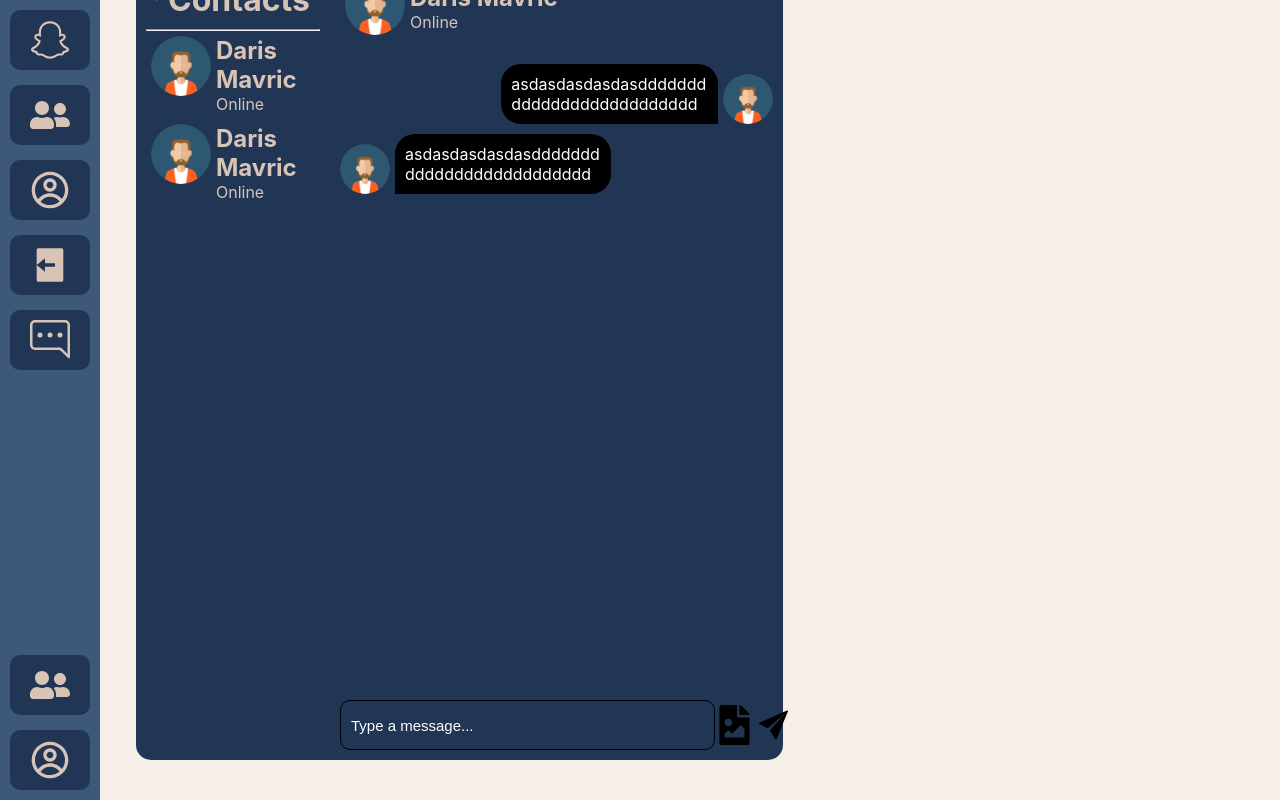
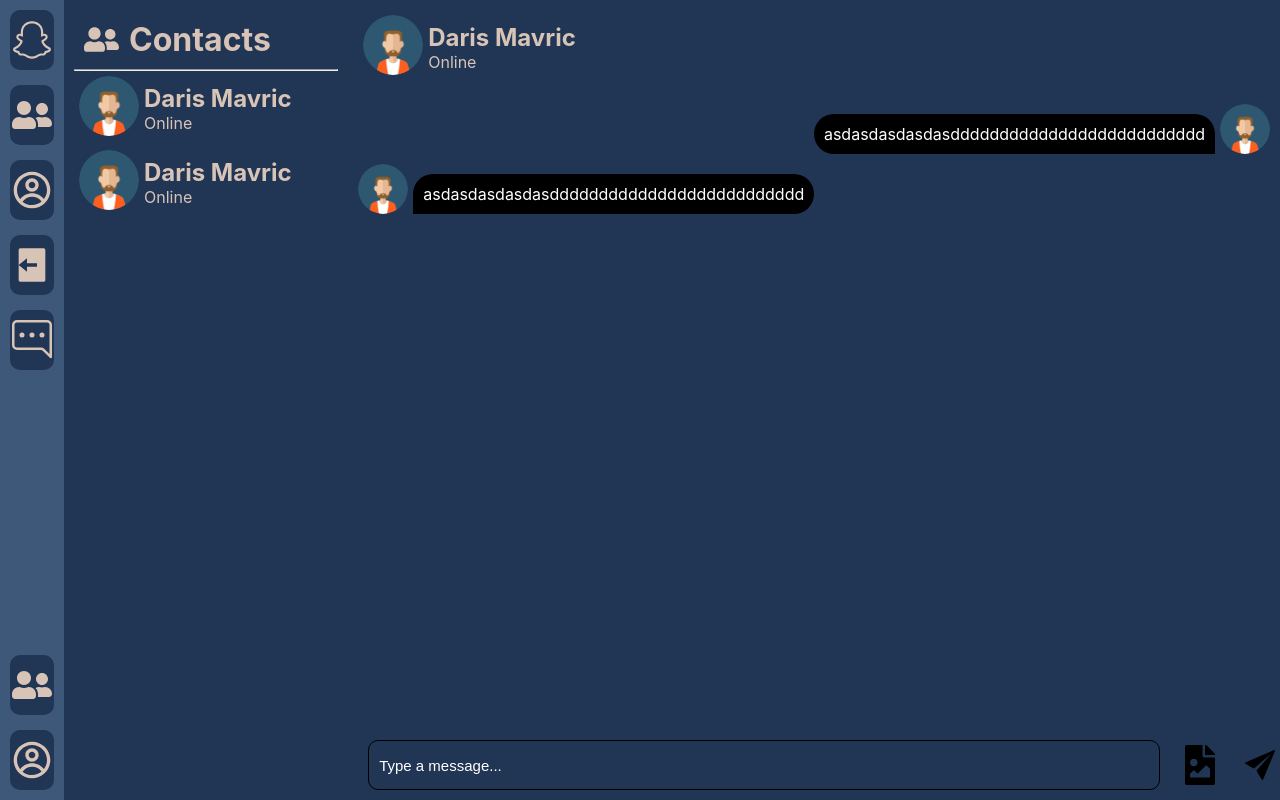
Before and after one commit to DarisMavric/Realtime-Chat-App, a React (Create React App) app in the folder client/: page / in a window 1280 px wide. Built offline with nearby package versions, Linux system fonts and the light colour scheme.

Commit message:
Changes Chat Section Width And Height

```diff
--- a/client/src/Home/Home.css
+++ b/client/src/Home/Home.css
@@ -1,59 +1,21 @@
 .home {
     display: flex;
+    height: 100vh;
+    width: 100%;
 }
 
 
 .chatter {
     display: flex;
-    justify-content: center;
-    align-items: center;
-    height: 90vh;
+  flex-grow: 1; /* This makes it take the remaining space */
+  flex-direction: column;
+  overflow: hidden;
 }
 
 .chat-and-contacts {
-    width: 90%;
-    height: 800px;
+    flex-grow: 1;
     background-color: #213555;
-    border-radius: 15px;
     display: flex;
-}
-
-.contacts {
-    width: 30%;
-    display: block;
-    padding: 10px;
-}
-
-.all-contacts {
-    display: flex;
-    align-items: center;
-    gap: 10px;
-    margin: 10px;
-    color: #D8C4B6;
-}
-
-.contacts .contact {
-    display: flex;
-    gap: 5px;
-    padding: 5px;
-}
-
-.contacts .contact:hover {
-    background-color: #3E5879;
-}
-
-
-.contact-image img{
-    width: 60px;
-    height: 60px;
-    border-radius: 50%;
-}
-
-.contact-name {
-    display: block;
-    align-content: center;
-    color: #D8C4B6;
-    cursor: pointer;
 }
 
 .welcome {
--- a/client/src/Home/Home.jsx
+++ b/client/src/Home/Home.jsx
@@ -5,44 +5,16 @@ import icon from "./user-avatar-male-5.png";
 import { FaUserFriends } from "react-icons/fa";
 import { IoChatbox } from "react-icons/io5";
 import Chat from "../components/Chat/Chat";
+import Contacts from "../components/Contacts/Contacts";
 
 const Home = () => {
-
-
-    const clickedContact = () => {
-        console.log('Contact Clicked');
-    }
 
   return (
     <div className="home">
       <Navbar />
       <div className="chatter">
         <div className="chat-and-contacts">
-          <div className="contacts">
-            <div className="all-contacts">
-              <FaUserFriends style={{ width: 35, height: 35 }} />
-              <h1>Contacts</h1>
-            </div>
-            <hr />
-            <div className="contact" onClick={() => clickedContact()}>
-              <div className="contact-image">
-                <img src={icon} alt="" />
-              </div>
-              <div className="contact-name">
-                <h2>Daris Mavric</h2>
-                <p>Online</p>
-              </div>
-            </div>
-            <div className="contact">
-              <div className="contact-image">
-                <img src={icon} alt="" />
-              </div>
-              <div className="contact-name">
-                <h2>Daris Mavric</h2>
-                <p>Online</p>
-              </div>
-            </div>
-          </div>
+          <Contacts/>
           <div className="welcome">
             <IoChatbox style={{width: 100,height: 100}}/>
             <h1>Welcome To Chatter</h1>
--- /dev/null
+++ b/client/src/components/Contacts/Contacts.css
@@ -0,0 +1,37 @@
+.contacts {
+    width: 30%;
+    display: block;
+    padding: 10px;
+}
+
+.all-contacts {
+    display: flex;
+    align-items: center;
+    gap: 10px;
+    margin: 10px;
+    color: #D8C4B6;
+}
+
+.contacts .contact {
+    display: flex;
+    gap: 5px;
+    padding: 5px;
+}
+
+.contacts .contact:hover {
+    background-color: #3E5879;
+}
+
+
+.contact-image img{
+    width: 60px;
+    height: 60px;
+    border-radius: 50%;
+}
+
+.contact-name {
+    display: block;
+    align-content: center;
+    color: #D8C4B6;
+    cursor: pointer;
+}
--- /dev/null
+++ b/client/src/components/Contacts/Contacts.jsx
@@ -0,0 +1,40 @@
+import React from "react";
+import icon from "../../Home/user-avatar-male-5.png";
+import { FaUserFriends } from "react-icons/fa";
+import { IoChatbox } from "react-icons/io5";
+import "./Contacts.css"
+
+const Contacts = () => {
+    const clickedContact = () => {
+        console.log('Contact Clicked');
+    }
+  return (
+    <div className="contacts">
+      <div className="all-contacts">
+        <FaUserFriends style={{ width: 35, height: 35 }} />
+        <h1>Contacts</h1>
+      </div>
+      <hr />
+      <div className="contact" onClick={() => clickedContact()}>
+        <div className="contact-image">
+          <img src={icon} alt="" />
+        </div>
+        <div className="contact-name">
+          <h2>Daris Mavric</h2>
+          <p>Online</p>
+        </div>
+      </div>
+      <div className="contact">
+        <div className="contact-image">
+          <img src={icon} alt="" />
+        </div>
+        <div className="contact-name">
+          <h2>Daris Mavric</h2>
+          <p>Online</p>
+        </div>
+      </div>
+    </div>
+  );
+};
+
+export default Contacts;
--- a/client/src/components/Navbar/Navbar.css
+++ b/client/src/components/Navbar/Navbar.css
@@ -3,7 +3,7 @@
     flex-direction: column;
     justify-content: space-between;
     background-color: #3E5879;
-    width: 100px;
+    width: 5%;
     height: 100vh;
     padding: 10px;
 }
```
